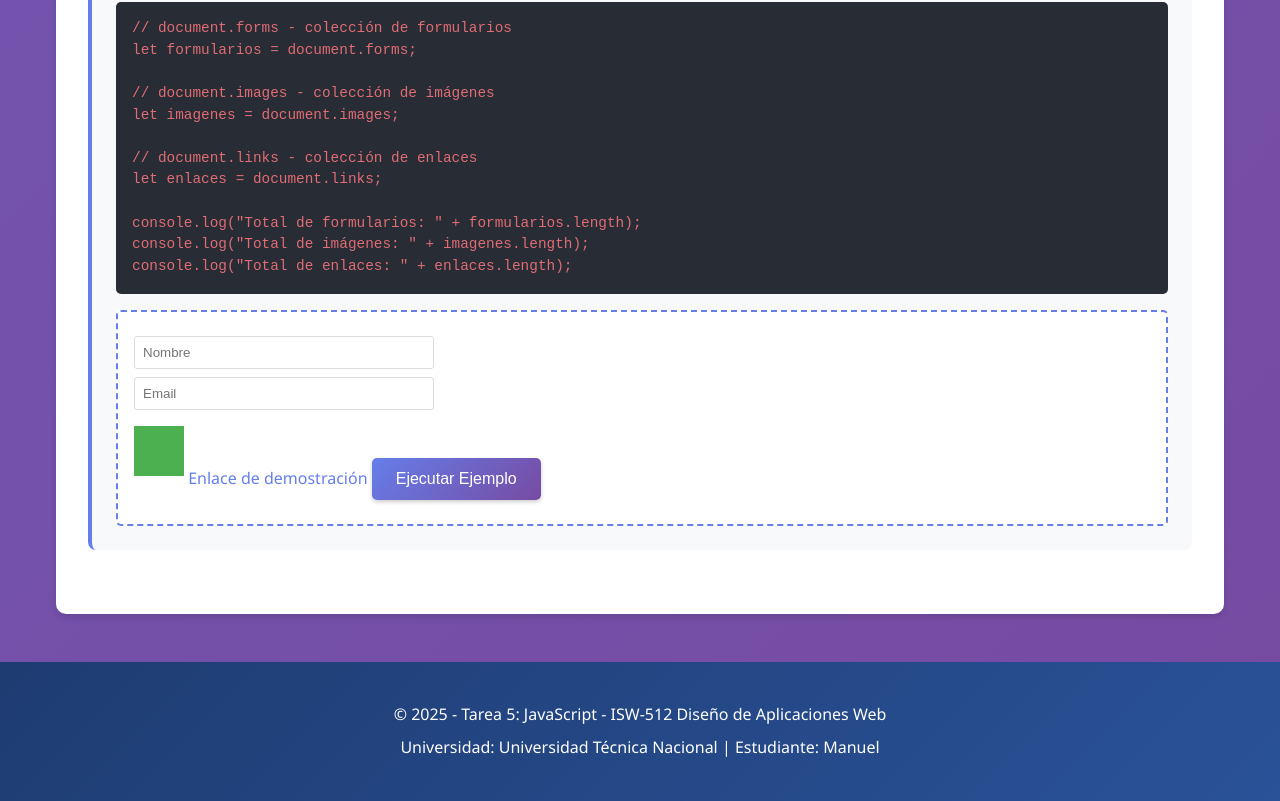
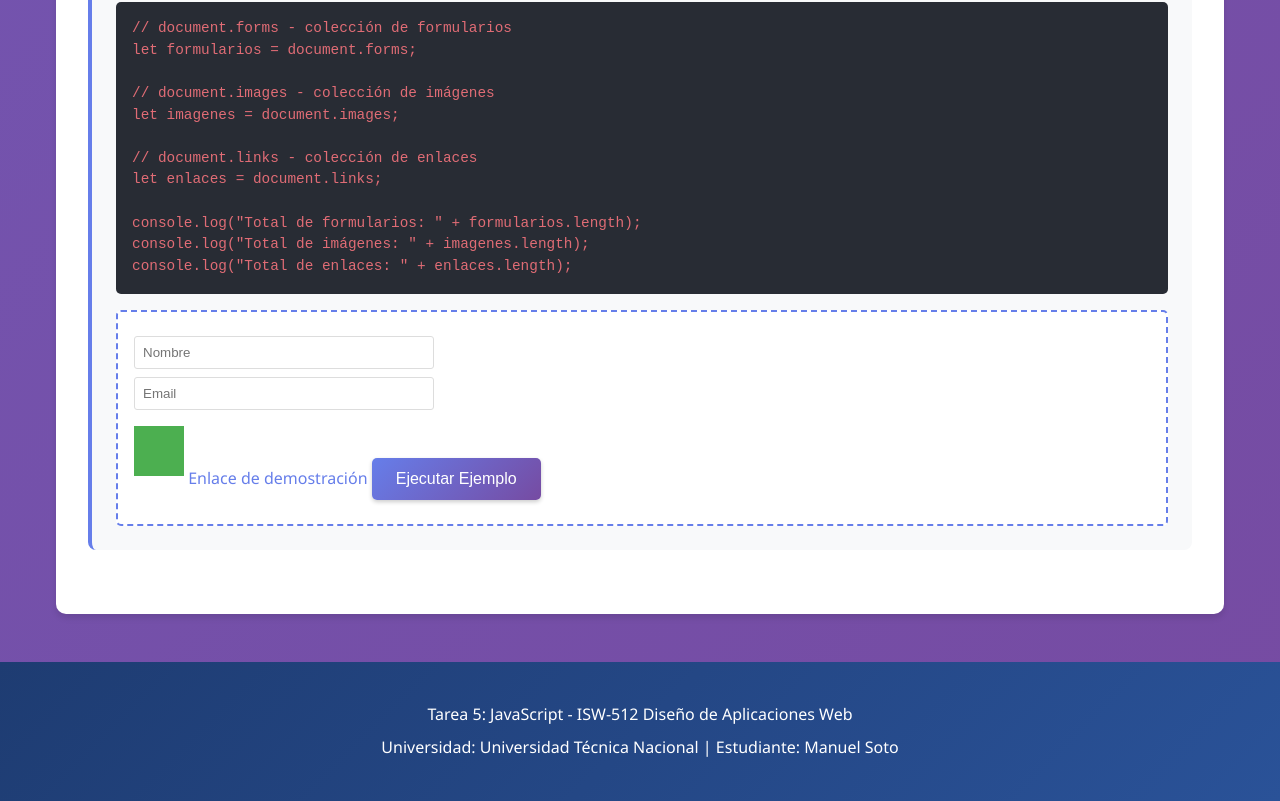
Before and after one commit to Alejos96/Tarea5-DAW, a plain HTML site: page index.html in a window 1280 px wide. Shown: the part 11084-11885 px from the top of the page. Drawn offline with Linux system fonts and the light colour scheme.

Commit message:
Actualizacion de footer en index.html

```diff
--- a/index.html
+++ b/index.html
@@ -459,8 +459,8 @@ console.log("Total de enlaces: " + enlaces.length);</code></pre>
     </main>
 
     <footer>
-        <p>&copy; 2025 - Tarea 5: JavaScript - ISW-512 Diseño de Aplicaciones Web</p>
-        <p>Universidad: Universidad Técnica Nacional | Estudiante: Manuel</p>
+        <p> Tarea 5: JavaScript - ISW-512 Diseño de Aplicaciones Web</p>
+        <p>Universidad: Universidad Técnica Nacional | Estudiante: Manuel Soto</p>
     </footer>
 
     <script src="script.js"></script>
```
